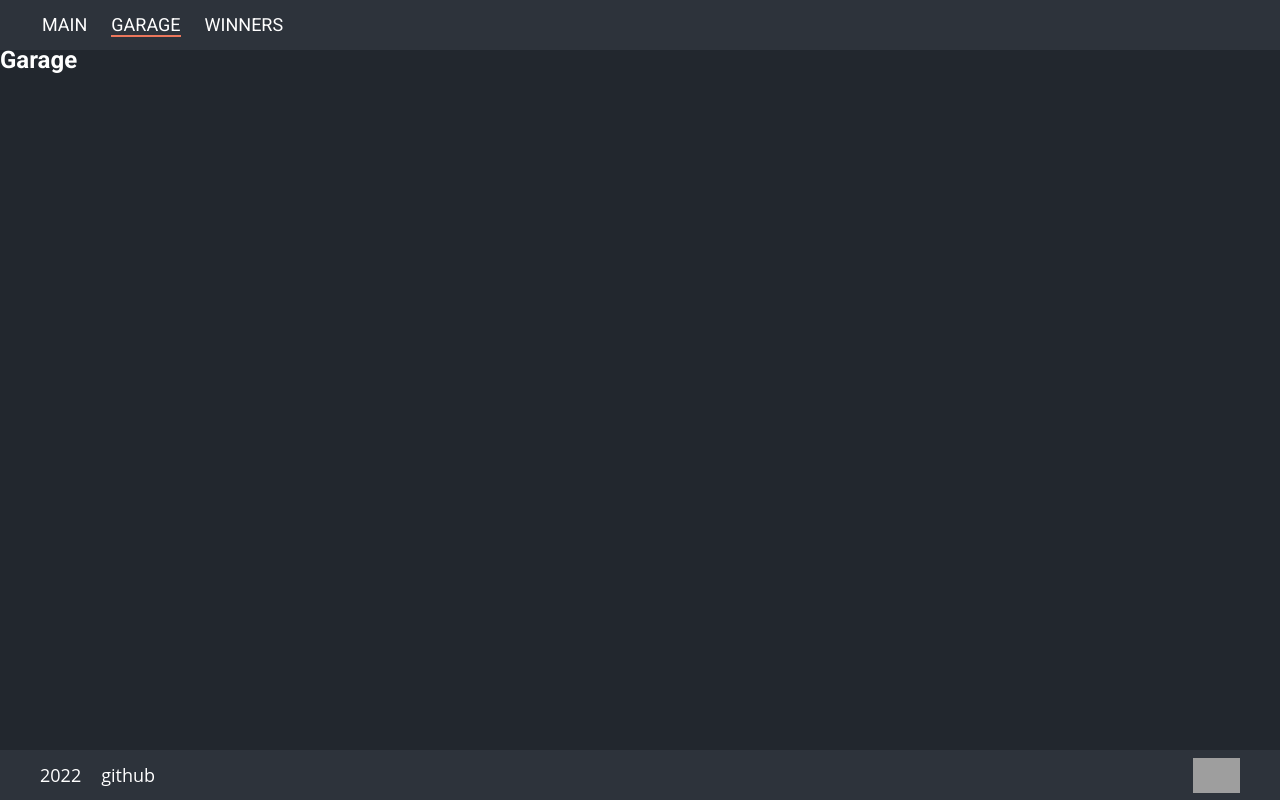
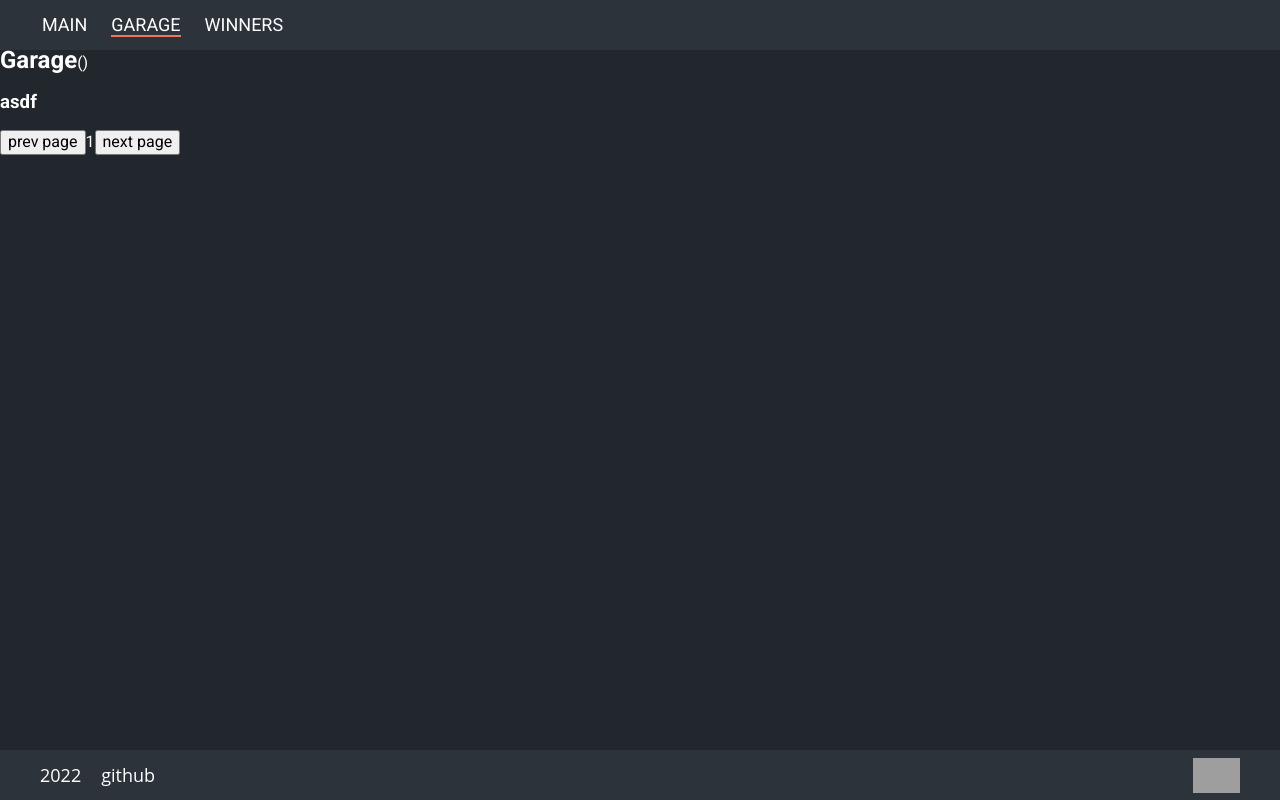
Before and after one commit to NikitaKorevo/nikitakorevo-JSFE2021Q3-mirror, a React (Create React App) app in the folder async-race/: page /garage in a window 1280 px wide. Built offline with nearby package versions, Linux system fonts and the light colour scheme; no server answers; grey boxes are pictures that could not be loaded.

Commit message:
feat: add CarsAPI.tsx

```diff
--- /dev/null
+++ b/async-race/src/API/CarsAPI.tsx
@@ -0,0 +1,96 @@
+import React from 'react';
+import LIMIT_CARS_ON_PAGE from '../constants/constants';
+
+class CarsAPI {
+  static async getCarsCount() {
+    const response = await fetch(`http://127.0.0.1:3000/garage?_page=_limit=${LIMIT_CARS_ON_PAGE}`);
+    const countCars = response.headers.get('X-Total-Count');
+    return countCars;
+  }
+
+  static async getCars(page: number) {
+    const response = await fetch(`http://127.0.0.1:3000/garage?_page=${page}&_limit=${LIMIT_CARS_ON_PAGE}`);
+    const data = await response.json();
+    return data;
+  }
+
+  static async getCar(carId: number) {
+    const response = await fetch(`http://127.0.0.1:3000/garage/${carId}`);
+    const data = await response.json();
+    return data;
+  }
+
+  static async CreateCar(specification: any) {
+    const response = await fetch('http://127.0.0.1:3000/garage/', {
+      method: 'POST',
+      headers: {
+        'Content-Type': 'application/json'
+      },
+      body: JSON.stringify(specification)
+    });
+    const data = await response.json();
+    return data;
+  }
+
+  static async deleteCar(carId: number) {
+    const response = await fetch(`http://127.0.0.1:3000/garage/${carId}`, {
+      method: 'DELETE'
+    });
+    return response.status;
+  }
+
+  static async updateCar(carId: number, specification: any) {
+    const response = await fetch(`http://127.0.0.1:3000/garage/${carId}`, {
+      method: 'PUT',
+      headers: {
+        'Content-Type': 'application/json'
+      },
+      body: JSON.stringify(specification)
+    });
+    const data = await response.json();
+    return data;
+  }
+
+  static async startStopCarEngine() {
+    console.log('a');
+  }
+
+  static async switchCarEngineDriveMode() {
+    console.log('a');
+  }
+
+  /* TODO: добавить сортировки */
+  static async getWinners() {
+    const response = await fetch('http://127.0.0.1:3000/winners');
+    const data = await response.json();
+    return data;
+  }
+
+  static async getWinner(carId: number) {
+    const response = await fetch(`http://127.0.0.1:3000/winners/${carId}`);
+    const data = await response.json();
+    return data;
+  }
+
+  /* TODO переделать, получить id и прибавлять победы, лучшая скорость */
+  static async createWinner(specification: any) {
+    const response = await fetch('http://127.0.0.1:3000/winners', {
+      method: 'POST',
+      headers: {
+        'Content-Type': 'application/json'
+      },
+      body: JSON.stringify(specification)
+    });
+    const data = await response.json();
+    /* return data; */
+  }
+
+  static async deleteWinner() {
+    console.log('a');
+  }
+
+  static async updateWinner() {
+    console.log('a');
+  }
+}
+export default CarsAPI;
--- a/async-race/src/App.tsx
+++ b/async-race/src/App.tsx
@@ -1,4 +1,4 @@
-import React from 'react';
+import React, { useState } from 'react';
 import './App.scss';
 import { Routes, Route } from 'react-router-dom';
 import PageNotFound from './pages/PageNotFound/PageNotFound';
@@ -9,17 +9,19 @@ import Winners from './pages/Winners/Winners';
 import Footer from './components/Footer/Footer';
 
 function App(): JSX.Element {
+  const [currentPage, setCurrentPage] = useState(1);
+
   return (
-    <>
+    <div className="App">
       <Header />
       <Routes>
         <Route path="/" element={<Main />} />
-        <Route path="/garage" element={<Garage />} />
+        <Route path="/garage" element={<Garage currentPage={currentPage} setCurrentPage={setCurrentPage} />} />
         <Route path="/winners" element={<Winners />} />
         <Route path="*" element={<PageNotFound />} />
       </Routes>
       <Footer />
-    </>
+    </div>
   );
 }
 
--- /dev/null
+++ b/async-race/src/components/CarLane/CarLane.scss
@@ -0,0 +1,2 @@
+.CarLane {
+}
--- /dev/null
+++ b/async-race/src/components/CarLane/CarLane.tsx
@@ -0,0 +1,11 @@
+import React from 'react';
+
+function CarLane() {
+  return (
+    <div className="CarLane">
+      <h3>asdf</h3>
+    </div>
+  );
+}
+
+export default CarLane;
--- /dev/null
+++ b/async-race/src/constants/constants.ts
@@ -0,0 +1,2 @@
+const LIMIT_CARS_ON_PAGE = 7;
+export default LIMIT_CARS_ON_PAGE;
--- a/async-race/src/pages/Garage/Garage.scss
+++ b/async-race/src/pages/Garage/Garage.scss
@@ -1,5 +1,21 @@
 .Garage {
-  .title {
-    margin: 0;
+  .heading {
+    .heading__title {
+      display: inline-block;
+      margin: 0;
+    }
+    .heading__count-cars {
+    }
+  }
+
+  .pagination {
+    .pagination__button-prev {
+    }
+
+    .pagination__current-page {
+    }
+
+    .pagination__button-next {
+    }
   }
 }
--- a/async-race/src/pages/Garage/Garage.tsx
+++ b/async-race/src/pages/Garage/Garage.tsx
@@ -1,10 +1,45 @@
-import React from 'react';
+/* eslint-disable react/jsx-one-expression-per-line */
+import React, { useEffect, useState } from 'react';
 import './Garage.scss';
+import CarsAPI from '../../API/CarsAPI';
+import CarLane from '../../components/CarLane/CarLane';
 
-function Garage(): JSX.Element {
+interface Iprops {
+  currentPage: number;
+  setCurrentPage: React.Dispatch<React.SetStateAction<number>>;
+}
+
+function Garage(props: Iprops): JSX.Element {
+  const { currentPage, setCurrentPage } = props;
+
+  const [countCars, setCountCars] = useState('');
+  const [carsData, setCarsData] = useState([]);
+
+  useEffect(() => {
+    async function getCarsData() {
+      setCarsData(await CarsAPI.getCars(currentPage));
+      setCountCars((await CarsAPI.getCarsCount()) || '');
+    }
+    getCarsData();
+  }, [currentPage, countCars]);
+
   return (
     <main className="main Garage">
-      <h2 className="title"> Garage</h2>
+      <div className="heading">
+        <h2 className="heading__title">Garage</h2>
+        <span className="heading__count-cars">({countCars})</span>
+      </div>
+
+      <CarLane />
+      <div className="pagination">
+        <button className="pagination__button-prev" onClick={() => setCurrentPage(currentPage - 1)} type="button">
+          prev page
+        </button>
+        <span className="pagination__current-page">{currentPage}</span>
+        <button className="pagination__button-next" onClick={() => setCurrentPage(currentPage + 1)} type="button">
+          next page
+        </button>
+      </div>
     </main>
   );
 }
```
Also changed, not shown: 1 other file (tests, documents, lock files or other folders).
